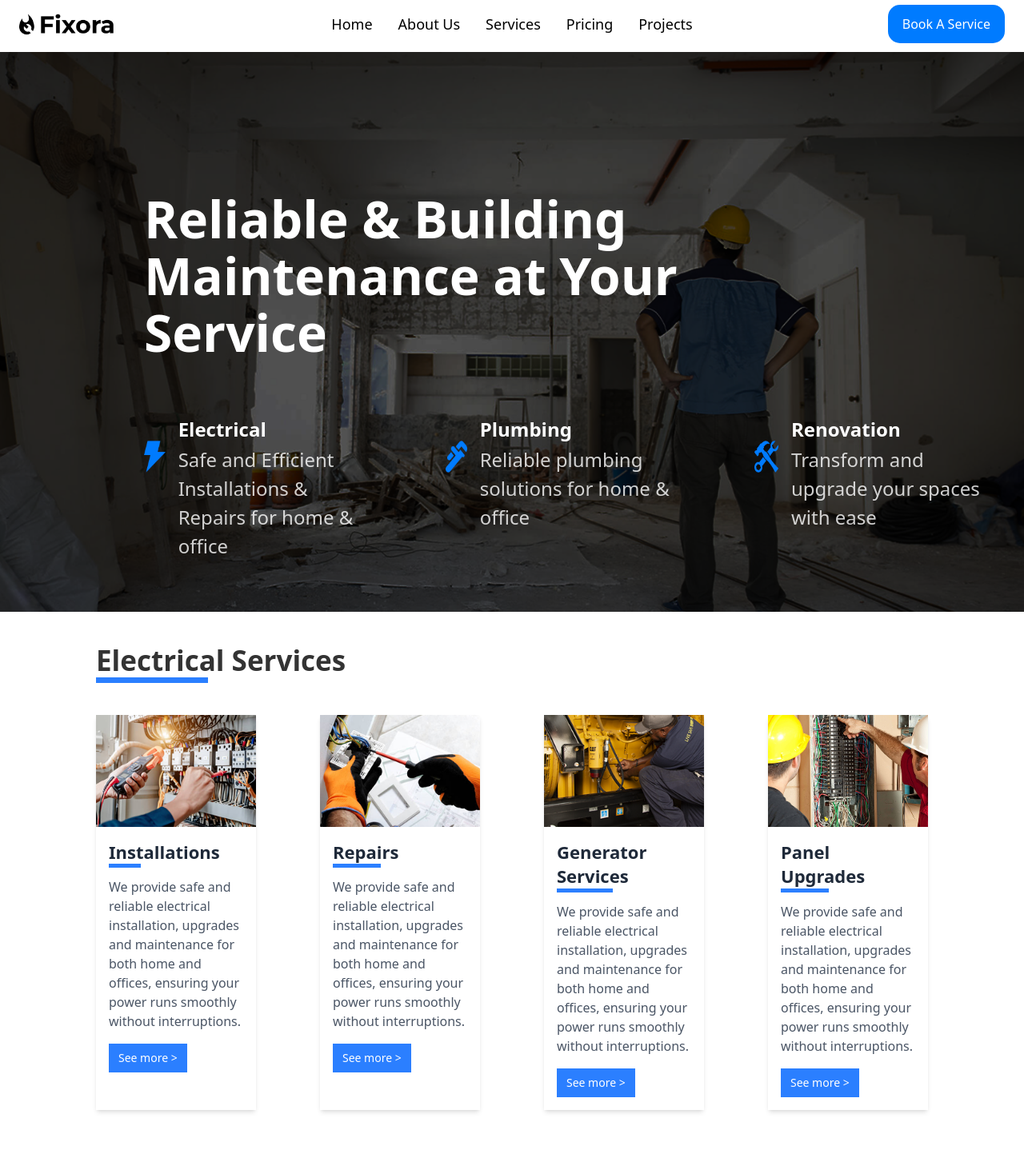
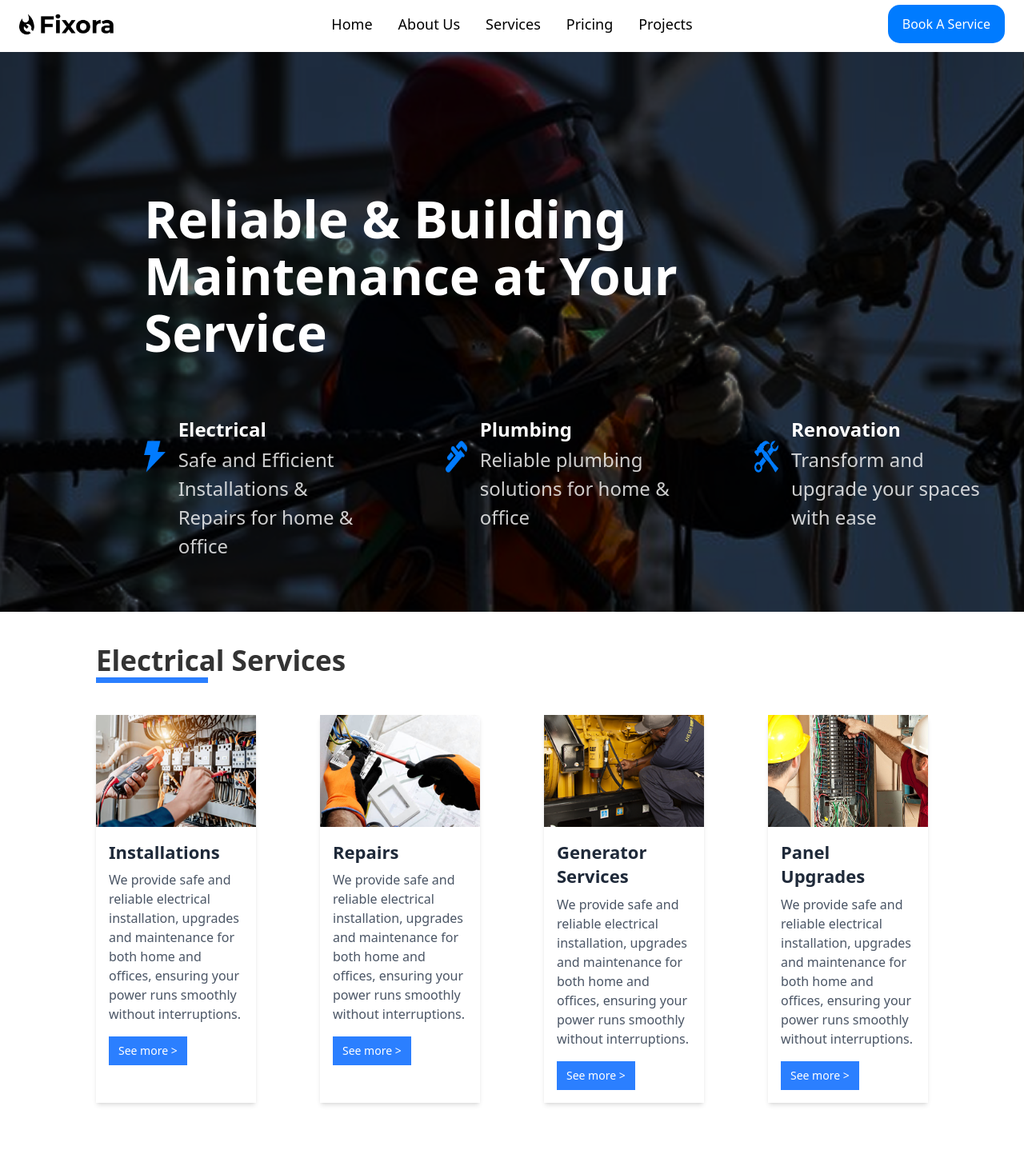
Before and after one commit to Benzone200/Construcion-Service, a React (Vite) app: page /services in a window 1280 px wide. Shown: the top 1448 px of the page at 80% size. Built offline with nearby package versions, Linux system fonts and the light colour scheme.

Commit message:
Fixed bugs and design issues

```diff
--- a/src/Pages/About.jsx
+++ b/src/Pages/About.jsx
@@ -121,7 +121,7 @@ const About = () => {
                   key={i}
                   src={img}
                   variants={fadeUp}
-                  className="w-[220px] sm:w-[280px] md:w-[320px] lg:w-[350px] hover:scale-110 shadow-md"
+                  className="w-[220px] sm:w-[280px] md:w-[320px] lg:w-[420px] hover:scale-110 shadow-md"
                 />
               ))}
             </div>
@@ -151,7 +151,7 @@ const About = () => {
 
             <motion.form
               variants={fadeUp}
-              className="w-full max-w-full sm:max-w-[90%] md:max-w-[800px] lg:max-w-[1000px] p-4 sm:p-5 space-y-6 sm:space-y-8 md:space-y-10 ml-0 sm:ml-4 md:ml-8 lg:ml-[50px] mt-4 sm:mt-6 md:mt-[20px]"
+              className="w-full max-w-full sm:max-w-[90%] md:max-w-[800px] lg:max-w-[1000px] p-4 sm:p-5 space-y-6 sm:space-y-8 md:space-y-10 ml-0 sm:ml-4 md:ml-8 lg:ml-[16%] mt-4 sm:mt-6 md:mt-[20px]"
             >
               {/* First and Last Name */}
               <div className="grid grid-cols-1 md:grid-cols-2 gap-4 md:gap-8 lg:gap-12">
--- a/src/Pages/Projects.jsx
+++ b/src/Pages/Projects.jsx
@@ -92,7 +92,7 @@ const Projects = () => {
                 key={i}
                 src={img.src}
                 alt={img.alt}
-                className="w-full h-80 sm:h-56 md:h-64  lg:w-[300px] lg:h-[70] object-cover shadow-lg hover:scale-105 transition-transform duration-300 rounded-md"
+                className="w-full h-80 sm:h-56   lg:w-[400px] lg:h-[350px] object-cover shadow-lg hover:scale-105 transition-transform duration-300 rounded-md"
                 variants={fadeSlideIn}
                 custom={i}
               />
--- a/src/Pages/Services.jsx
+++ b/src/Pages/Services.jsx
@@ -54,7 +54,7 @@ const Services = () => {
       variants={cardVariant}
       initial="hidden"
       whileInView="visible"
-      viewport={{ once: false, amount: 0.1 }}
+      viewport={{ once: true, amount: 0.2 }}
       custom={i}
     >
       <img
@@ -66,7 +66,7 @@ const Services = () => {
         <h3 className="text-lg md:text-xl lg:text-[22px] font-bold text-gray-800">
           {title}
         </h3>
-        <div className={`border border-blue-500 bg-blue-500 ${width} h-[4px] md:h-[5px] mb-3`}></div>
+        <div className="mb-2"></div>
         <p className="text-sm md:text-base text-gray-600 max-w-xs">
           {text}
         </p>
@@ -86,7 +86,7 @@ const Services = () => {
       <Carousel />
 
       {/* Electrical Services */}
-      <section className="mt-10 px-4 md:px-10 lg:mx-20">
+      <section className="mt-10 px-4 md:px-10 lg:mx-20 ">
         <div className="mb-6 md:mb-10 text-center md:text-left">
           <h2 className="text-2xl md:text-3xl lg:text-[35px] font-extrabold text-[#333333]">
             Electrical Services
@@ -139,7 +139,7 @@ const Services = () => {
         </h2>
         <div className="border border-blue-500 bg-blue-500 w-[100px] md:w-[140px] h-[5px] md:h-[7px] mx-auto md:mx-0"></div>
 
-        <div className="grid grid-cols-1 md:grid-cols-2 lg:grid-cols-4 gap-10 md:gap-14 lg:gap-20 mt-6">
+        <div className="grid grid-cols-1 md:grid-cols-2 lg:grid-cols-4 gap-10 md:gap-14 lg:gap-20 lg:mb-30 mt-6">
           {renderCard(0, furniture, "Furniture Repairs", "w-[60px]", sampleText, 3)}
           {renderCard(1, support, "Customer Support", "w-[60px]", sampleText, 3)}
           {renderCard(2, clean, "Cleaning Services", "w-[60px]", sampleText, 3)}
--- a/src/components/Carousel.jsx
+++ b/src/components/Carousel.jsx
@@ -13,11 +13,11 @@ const Carousel = () => {
   const images = [bg1, bg2, bg3];
   const [currentIndex, setCurrentIndex] = useState(0);
 
-  // Auto-slide every 5 seconds
+  // Auto-slide every 8 seconds
   useEffect(() => {
     const interval = setInterval(() => {
       setCurrentIndex((prev) => (prev === images.length - 1 ? 0 : prev + 1));
-    }, 4000);
+    }, 7000);
     return () => clearInterval(interval);
   }, [images.length]);
 
```
